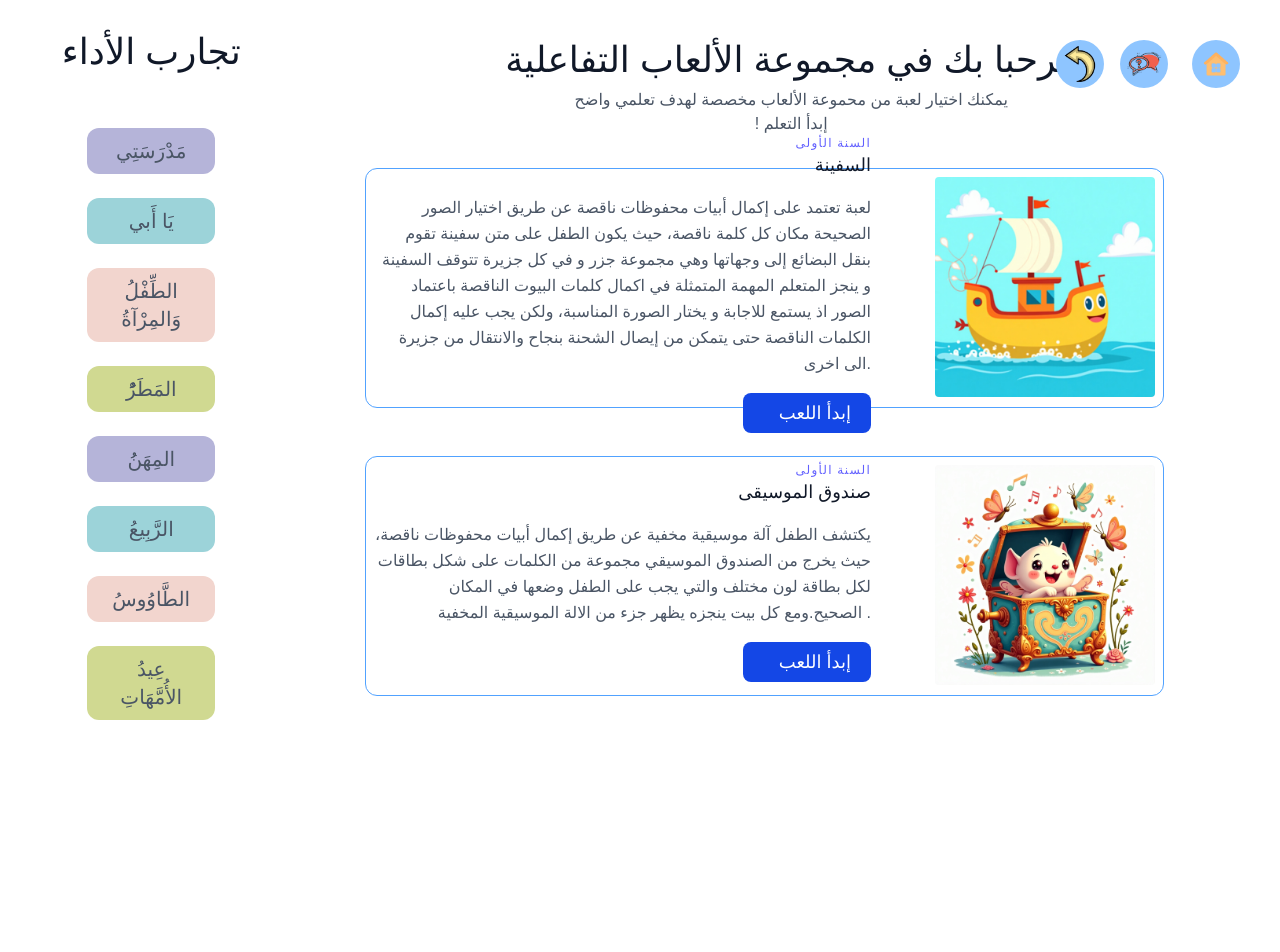
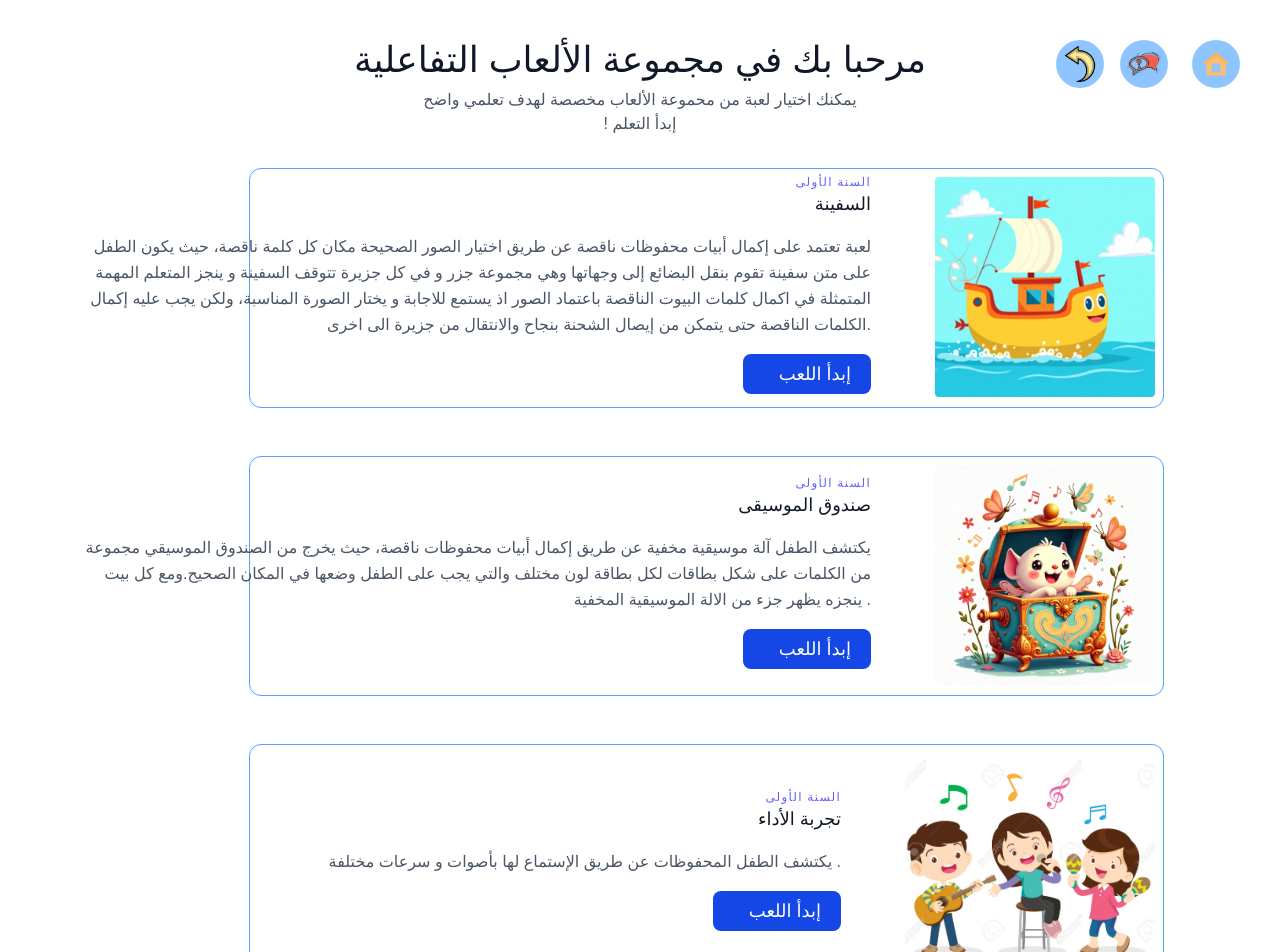
Before and after one commit to FirasMosbahi/learning-games, a Next.js app: page /games in a window 1280 px wide. Shown: the top 952 px of the page. Before the commit the page ends 800 px from the top, so only its background shows below. Built offline with nearby package versions, Linux system fonts and the light colour scheme.

Commit message:
feat: update qanswer doc liveness and readiness

```diff
--- a/package.json
+++ b/package.json
@@ -11,7 +11,7 @@
   "dependencies": {
     "framer-motion": "^12.5.0",
     "howler": "^2.2.4",
-    "next": "15.3.1",
+    "next": "14.3.0-canary.87",
     "react": "^19.1.0",
     "react-dom": "^19.1.0"
   },
--- a/src/app/games/page.tsx
+++ b/src/app/games/page.tsx
@@ -11,35 +11,6 @@ export default async function Home(props: PageProps) {
   const year = Number.parseInt((props.searchParams["level"] ?? "1") as string);
   return (
     <section className="flex flex-row text-gray-600 body-font w-screen min-h-screen bg-white">
-      <div className="w-[400px] flex flex-col items-center justify-start py-8 gap-12">
-        <h1 className="sm:text-4xl text-5xl font-medium title-font mb-2 text-gray-900">
-          تجارب الأداء
-        </h1>
-        <div className="flex flex-col gap-6">
-          {year === 1 &&
-            FIRST_YEAR_GAME_DATA.map((data, index) => (
-              <Link
-                className="px-4 py-2 text-xl w-32 text-center border border-transparent rounded-xl"
-                style={{ backgroundColor: colorPalette[index % 4] }}
-                href={`/music-play?level=${data.level}&student=1`}
-                key={index}
-              >
-                {data.title}
-              </Link>
-            ))}
-          {year === 2 &&
-            SECOND_YEAR_GAME_DATA.map((data, index) => (
-              <Link
-                className="px-4 py-2 text-xl w-40 text-center border border-transparent rounded-xl"
-                style={{ backgroundColor: colorPalette[index % 4] }}
-                href={`/music-play?level=${data.level}&student=2`}
-                key={index}
-              >
-                {data.title}
-              </Link>
-            ))}
-        </div>
-      </div>
       <div className="container px-5 py-6 mx-auto max-w-7x1">
         <div className="flex flex-wrap w-full mb-4 p-4">
           <div className="w-full text-center mb-6 lg:mb-0">
--- a/src/app/level-select/page.tsx
+++ b/src/app/level-select/page.tsx
@@ -12,7 +12,7 @@ export default function Page(props: PageProps) {
           FIRST_YEAR_GAME_DATA.map((l, i) => (
             <Link
               className={`z-50 bg-green-700 hover:bg-green-800 focus:ring-green-300 focus:outline-none text-xl text-white  focus:ring-4 font-medium rounded-lg px-5 py-2.5 me-2 mb-2 w-32 text-center`}
-              href={`/${props.searchParams.game}?level=${l.level}`}
+              href={`/${props.searchParams.game}?level=${l.level}&student=1`}
               key={i}
             >
               {l.title}
@@ -22,7 +22,7 @@ export default function Page(props: PageProps) {
           SECOND_YEAR_GAME_DATA.map((l, i) => (
             <Link
               className={`z-50 bg-green-700 hover:bg-green-800 focus:ring-green-300 focus:outline-none text-xl text-white  focus:ring-4 font-medium rounded-lg px-5 py-2.5 me-2 mb-2 w-40 text-center`}
-              href={`/${props.searchParams.game}?level=${l.level}`}
+              href={`/${props.searchParams.game}?level=${l.level}&student=2`}
               key={i}
             >
               {l.title}
--- a/src/components/landing-page/GameCard.tsx
+++ b/src/components/landing-page/GameCard.tsx
@@ -17,7 +17,7 @@ export default function GameCard({
   gameUrl,
 }: GameCardProps) {
   return (
-    <div className="bg-white flex flex-row-reverse max-w-[95%] gap-16 max-h-[240px] justify-between border border-blue-400 rounded-xl p-2">
+    <div className="bg-white flex flex-row-reverse max-w-[80%] gap-16 max-h-[240px] justify-between border border-blue-400 rounded-xl p-2">
       <Image
         height={400}
         width={400}
@@ -25,7 +25,7 @@ export default function GameCard({
         src={imageUrl}
         alt={title}
       />
-      <div className="text-right flex flex-col justify-center items-end">
+      <div className="text-right min-w-[800px] flex flex-col justify-center items-end">
         <div>
           <h3 className="tracking-widest text-indigo-500 text-xs font-medium title-font">
             {level}
--- a/src/components/ship/Level.tsx
+++ b/src/components/ship/Level.tsx
@@ -23,14 +23,14 @@ export default function Level({
     }
   }
   return (
-    <div className="z-30 opacity-100 absolute top-[10%] left-[10%] bg-white border border-solid border-black rounded-xl w-[80%] h-[80%]">
+    <div className="z-30 opacity-100 absolute top-[10%] left-[10%] bg-white border border-solid border-black rounded-xl min-w-[80%] h-[80%]">
       <p className="w-full text-center text-xl text-black py-4">
         أكمل الأبيات الشعرية لتنتقل السفينة إلى الجزيرة التالية
       </p>
       <div className="flex flex-row justify-between">
-        <div className="w-[40%] my-32 mx-8 text-black h-full justify-center items-center text-3xl flex flex-row gap-x-8">
+        <div className="w-[70%] my-32 mx-2 text-black h-full justify-center items-center text-3xl flex flex-row gap-x-8">
           {option.text.map((t, index) => (
-            <p className="w-full" key={index}>
+            <p className="w-full text-nowrap" key={index}>
               {t}
             </p>
           ))}
--- a/src/data/landing-page-content.ts
+++ b/src/data/landing-page-content.ts
@@ -22,9 +22,18 @@ export const LandingPageContent = {
       gameUrl: "/level-select?level=1&game=music-box",
     },
     {
+      year: 1,
+      title: "تجربة الأداء",
+      level: "السنة الأولى",
+      description:
+        "يكتشف الطفل المحفوظات عن طريق الإستماع لها بأصوات و سرعات مختلفة .",
+      imageUrl: "/landing-page/music-play.jpg",
+      gameUrl: "/level-select?level=1&game=music-play",
+    },
+    {
       year: 2,
       title: "رائد الفضاء",
-      level: "السنة لثانية",
+      level: "السنة الثانية",
       description:
         "تهدف اللعبة إلى إنقاذ رواد الفضاء المسجونين في كواكب مختلفة عبر إكمال أبيات المحفوظات الناقصة. كل قفص يحوي رائد فضاء مقفلاً بقفلين، وعلى اللاعب إيجاد الكلمات الناقصة في البيت الشعري الصحيح لفتح الأقفال وإنقاذ الرواد، إلى أن يتم تحرير جميع رواد الفضاء والعودة بهم إلى الأرض." +
         "تنطلق اللعبة من الفضاء و تتوقف في كل مرة عند كوكب مختلف لخوض مغامرة وانجاز المهمة.",
@@ -34,11 +43,20 @@ export const LandingPageContent = {
     {
       year: 2,
       title: "صندوق الموسيقى",
-      level: "السنة لثانية",
+      level: "السنة الثانية",
       description:
         "في هذه النسخة من اللعبة، يتعين على الطفل تسلق سلم موسيقي للوصول إلى الصندوق الموسيقي عن طريق إكمال الأبيات الناقصة. عند كل مرحلة، يوزع المساعد الذكي بطاقات صوتية غير مكتوبة تحتوي على كلمات، وعلى الطفل الاستماع واختيار الكلمة المناسبة لوضعها في البيت الشعري. كل إجابة صحيحة تسمح له بالصعود درجة في السلم حتى يصل إلى الصندوق الموسيقي في النهاية، حيث يكتشف الآلة الموسيقية المخفية.",
       imageUrl: "/landing-page/music-box2.jpeg",
       gameUrl: "/level-select?level=2&game=music-ladder",
     },
+    {
+      year: 2,
+      title: "تجربة الأداء",
+      level: "السنة الثانية",
+      description:
+        "يكتشف الطفل المحفوظات عن طريق الإستماع لها بأصوات و سرعات مختلفة .",
+      imageUrl: "/landing-page/music-play.jpg",
+      gameUrl: "/level-select?level=2&game=music-play",
+    },
   ],
 };
```
Also changed, not shown: public/landing-page/music-play.jpg (added), 1 other file (tests, documents, lock files or other folders).
